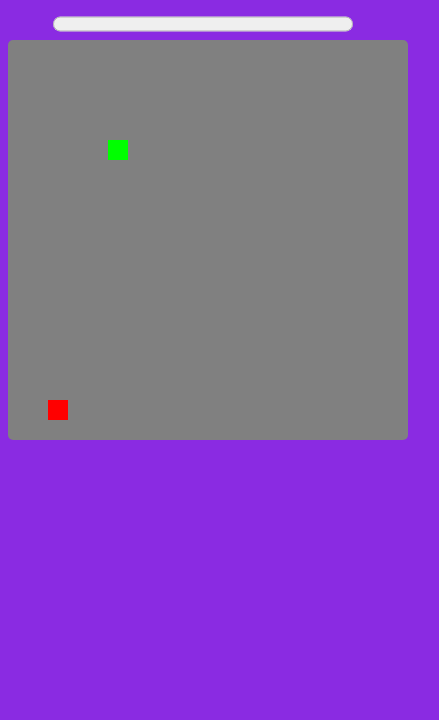
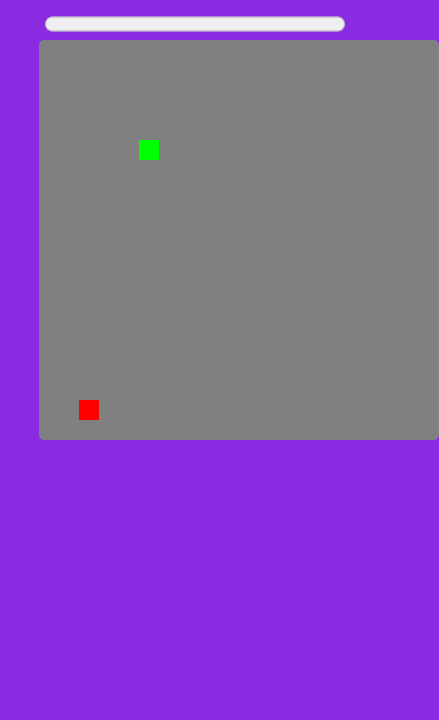
Before and after one commit to eyupkirci/snake, a plain HTML site: page index.html in a window 390 px wide. Shown: the part 124-844 px from the top of the page, 439 px wide, since content can reach past the window. Drawn offline with nearby package versions, Linux system fonts and the light colour scheme.

Commit message:
add: media quety ve small screens

```diff
--- a/index.css
+++ b/index.css
@@ -1,5 +1,12 @@
+@media screen and (max-width: 480px) {
+  body {
+    width: fit-content;
+  }
+}
+
 body {
-  width: 100%;
+  width: 80%;
+  margin: auto;
   text-align: center;
   background-color: blueviolet;
 }
```
